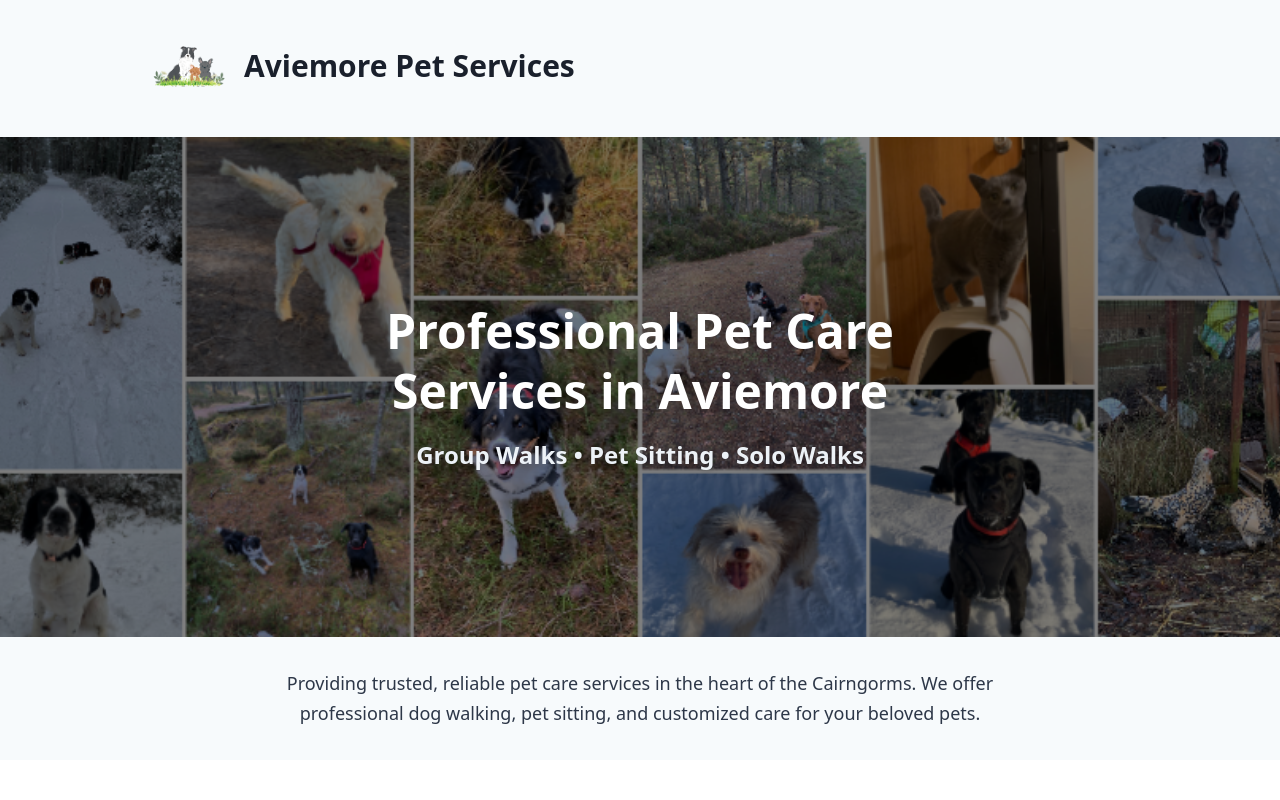
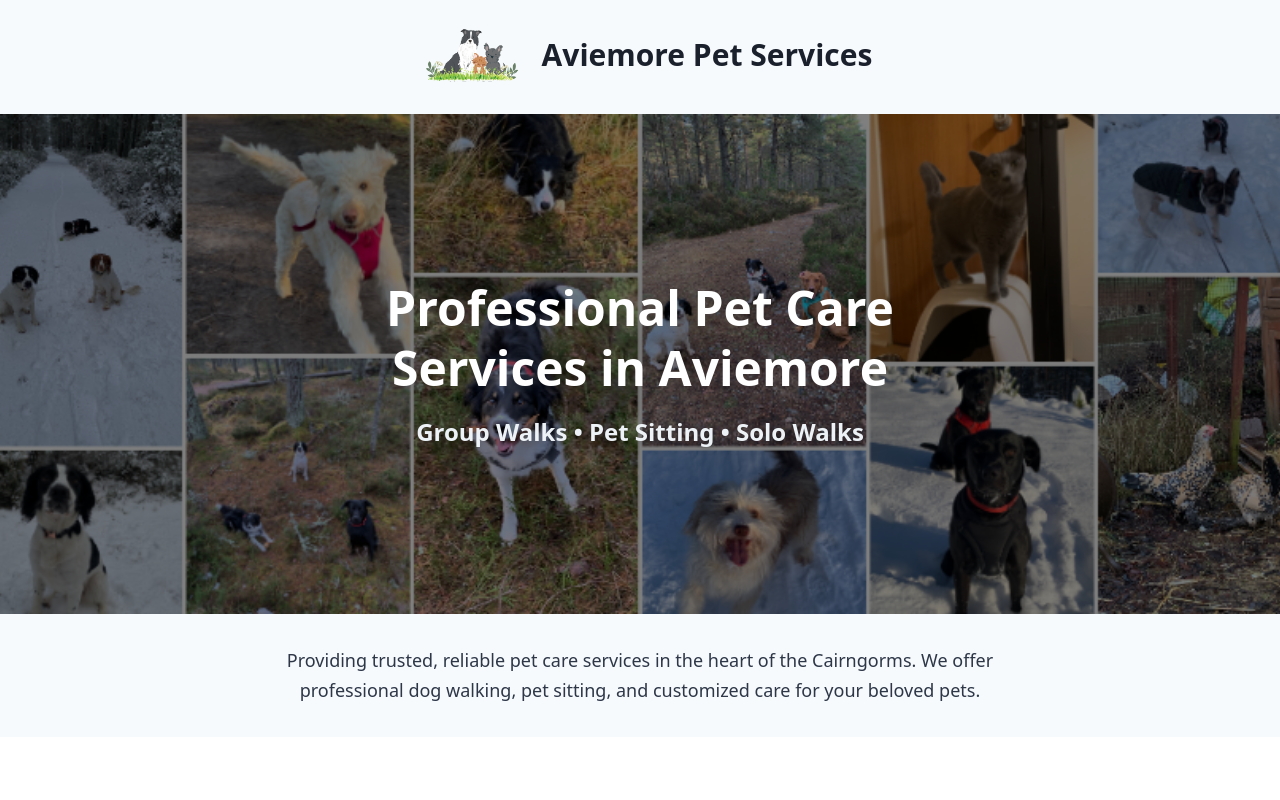
Before and after one commit to WhiskyToad/aviemore-pet-services, a Next.js app: page / in a window 1280 px wide. Shown: the top 800 px of the page. Built offline with nearby package versions, Linux system fonts and the light colour scheme.

Commit message:
feat: updated styling

```diff
--- a/src/templates/Hero.tsx
+++ b/src/templates/Hero.tsx
@@ -1,17 +1,16 @@
 import { Background } from '../background/Background';
-import { Section } from '../layout/Section';
 import { Logo } from './Logo';
 
 const Hero = () => (
   <Background color="bg-gray-100">
-    <Section yPadding="py-6">
+    <div className="text-center">
       <Logo xl />
-    </Section>
+    </div>
 
     {/* Hero Image Section */}
     <div className="relative mx-0 flex h-[500px] items-center justify-center bg-[url('/assets/images/banner.png')] bg-cover bg-center bg-no-repeat">
       {/* Dark overlay for contrast */}
-      <div className="absolute inset-0 bg-black bg-opacity-50"></div>
+      <div className="absolute inset-0 bg-black bg-opacity-50" />
 
       {/* Centered Text */}
       <header className="relative z-10 max-w-2xl px-6 text-center text-white">
--- a/src/templates/Logo.tsx
+++ b/src/templates/Logo.tsx
@@ -7,7 +7,7 @@ type ILogoProps = {
 };
 
 const Logo = (props: ILogoProps) => {
-  const size = props.xl ? 100 : 32;
+  const size = props.xl ? 130 : 32;
   const fontStyle = props.xl
     ? 'font-semibold text-3xl'
     : 'font-semibold text-xl';
```
